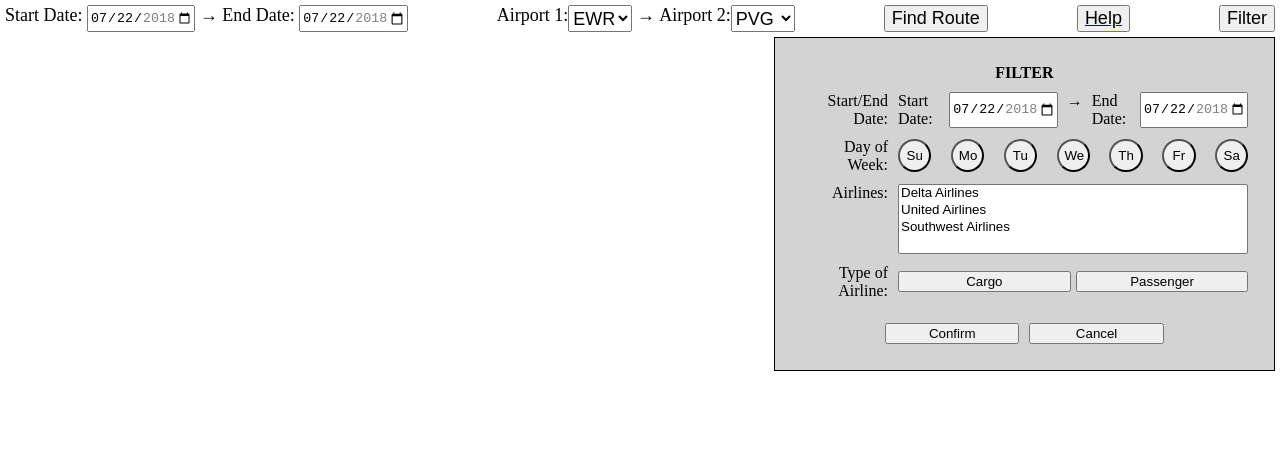
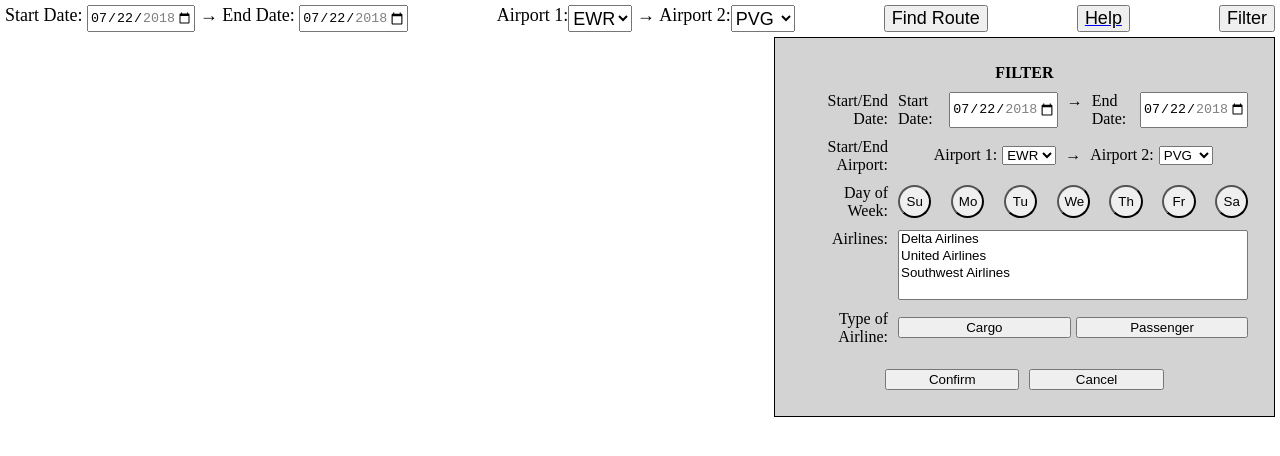
Before and after one commit to HighFlyersTeam/flight-tracker, a plain HTML site: page frontend/index.html in a window 1280 px wide. Both pictures are taken after a click on the button "Filter". Drawn offline with Linux system fonts and the light colour scheme; some packages are replaced by stand-ins of ours.

Commit message:
Added start/end airport option to filter dialog

```diff
--- a/frontend/index.html
+++ b/frontend/index.html
@@ -20,15 +20,15 @@
             </div>
 
             <div class="airport_controls">
-                <label for="airport1">Airport 1:</label>
-                <select name="airport1" id="airport1">
+                <label for="airport1_taskbar">Airport 1:</label>
+                <select name="airport1_taskbar" id="airport1_taskbar">
                     <option value="">EWR</option>
                     <option value="">LAX</option>
                     <option value="">PVG</option>
                 </select>
                 <div>&nbsp;&#8594;&nbsp;</div>
-                <label for="airport2">Airport 2:</label>
-                <select name="airport2" id="airport2">
+                <label for="airport2_taskbar">Airport 2:</label>
+                <select name="airport2_taskbar" id="airport2_taskbar">
                     <option value="">EWR</option>
                     <option value="">LAX</option>
                     <option value="" selected>PVG</option>
@@ -62,6 +62,25 @@
                         <div>&nbsp;&#8594;&nbsp;</div>
                         <label for="end_time_filter">End Date:&nbsp;</label>
                         <input type="date" id="end_time_filter" name="end-time" value="2018-07-22" min="2018-01-01" max="2018-12-31">
+                    </div>
+                </div>
+
+                <div class="filter_item" id="start_end_airport">
+                    <label for="start_end_airport_components">Start/End Airport:</label>
+                    <div class="filter_components" id="start_end_airport_components">
+                        <label for="airport1_filter">Airport 1:</label>
+                        <select name="airport1_filter" id="airport1_filter">
+                            <option value="">EWR</option>
+                            <option value="">LAX</option>
+                            <option value="">PVG</option>
+                        </select>
+                        <div>&nbsp;&#8594;&nbsp;</div>
+                        <label for="airport2_filter">Airport 2:</label>
+                        <select name="airport2_filter" id="airport2_filter">
+                            <option value="">EWR</option>
+                            <option value="">LAX</option>
+                            <option value="" selected>PVG</option>
+                        </select>
                     </div>
                 </div>
 
```
